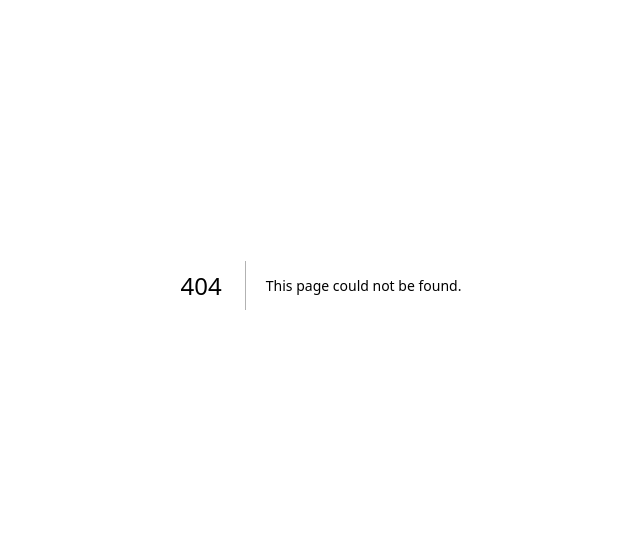
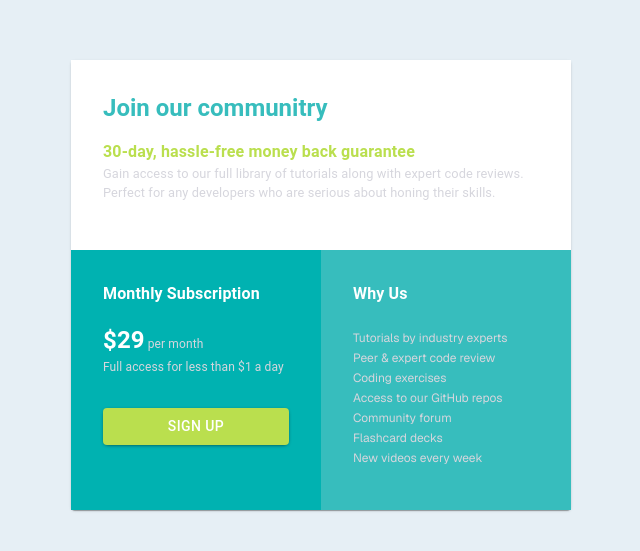
Before and after one commit to iAngkur/next-30-days-challenge, a Next.js app: page /day7 in a window 1280 px wide. Before the commit this address had no page. Shown: the part 115-666 px from the top of the page, without its empty margins (319-959 px from the left). Built offline with nearby package versions, Linux system fonts and the light colour scheme.

Commit message:
added day 7

```diff
--- /dev/null
+++ b/app/day7/page.tsx
@@ -0,0 +1,121 @@
+import { Button, List, ListItem, Typography } from "@mui/material";
+import Box from "@mui/material/Box";
+import Paper from "@mui/material/Paper";
+
+import React from "react";
+
+export default function page() {
+  return (
+    <Box
+      sx={{
+        minHeight: "100vh",
+        width: "100%",
+        backgroundColor: "#E6EFF5",
+        display: "flex",
+        justifyContent: "center",
+        alignItems: "center",
+
+        padding: { xs: "2rem" },
+      }}
+    >
+      <Paper
+        sx={{
+          width: { xs: "100%", sm: "500px" },
+          height: "auto",
+          display: "grid",
+          gridTemplateColumns: { xs: "1fr", sm: "1fr 1fr" },
+          gridTemplateRows: { xs: "auto auto auto", sm: "auto 1fr" },
+          gridTemplateAreas: {
+            xs: `"top" "bleft" "bright"`,
+            sm: `"top top" "bleft bright"`,
+          },
+        }}
+      >
+        <Box
+          sx={{
+            gridArea: "top",
+            backgroundColor: "white",
+            padding: "2rem",
+            marginBottom: { xs: "1rem" },
+          }}
+        >
+          <Typography
+            variant="h5"
+            sx={{ fontWeight: "bold", color: "#37BDBD", marginBottom: "1rem" }}
+          >
+            Join our communitry
+          </Typography>
+          <Typography sx={{ fontWeight: "bold", color: "#BADF4E" }}>
+            30-day, hassle-free money back guarantee
+          </Typography>
+          <Typography sx={{ color: "#D6D6DD", fontSize: "0.8rem" }}>
+            Gain access to our full library of tutorials along with expert code
+            reviews. Perfect for any developers who are serious about honing
+            their skills.
+          </Typography>
+        </Box>
+        <Box
+          sx={{
+            gridArea: "bleft",
+            backgroundColor: "#00B2B1",
+            padding: "2rem",
+            color: "white",
+          }}
+        >
+          <Typography sx={{ fontWeight: "bold", marginBottom: "1rem" }}>
+            Monthly Subscription
+          </Typography>
+          <Typography sx={{ color: "#D6D6DD", fontSize: "0.75rem" }}>
+            <span
+              style={{ color: "white", fontWeight: "bold", fontSize: "1.5rem" }}
+            >
+              $29
+            </span>{" "}
+            per month
+          </Typography>
+          <Typography sx={{ color: "#D6D6DD", fontSize: "0.75rem" }}>
+            Full access for less than $1 a day
+          </Typography>
+          <Button
+            sx={{
+              backgroundColor: "#BADF4E",
+              color: "white",
+              boxShadow: "0 1px 4px -2px black",
+              marginTop: "2rem",
+            }}
+            fullWidth
+          >
+            Sign Up
+          </Button>
+        </Box>
+        <Box
+          sx={{
+            gridArea: "bright",
+            backgroundColor: "#37BDBD",
+            color: "white",
+            padding: "2rem",
+          }}
+        >
+          <Typography sx={{ fontWeight: "bold", marginBottom: "1rem" }}>
+            Why Us
+          </Typography>
+          <List
+            sx={{
+              color: "#D6D6DD",
+              fontSize: "0.75rem",
+              "&>li": { padding: 0, marginBottom: "4px" },
+            }}
+          >
+            <ListItem>Tutorials by industry experts</ListItem>
+            <ListItem>Peer & expert code review</ListItem>
+            <ListItem>Coding exercises</ListItem>
+            <ListItem>Access to our GitHub repos</ListItem>
+            <ListItem>Community forum</ListItem>
+            <ListItem>Flashcard decks</ListItem>
+            <ListItem>New videos every week</ListItem>
+          </List>
+        </Box>
+      </Paper>
+    </Box>
+  );
+}
```
Also changed, not shown: public/assets7/images/favicon-32x32.png (added).
